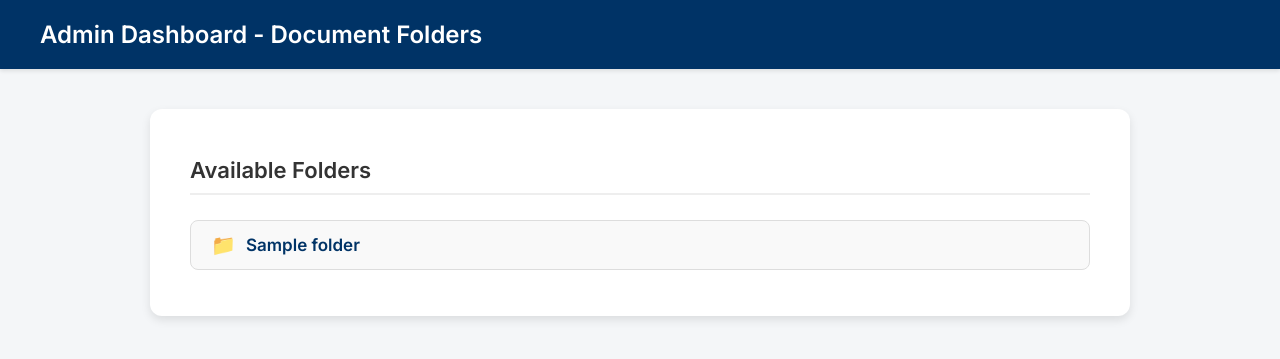
After one commit to MehulArya/DDR, a Django app: page /folders/ in a window 1280 px wide. The commit adds this page. Shown: the top 359 px of the page. Run offline with Django 5.2, Linux system fonts and the light colour scheme; tables that the repository leaves empty hold one stand-in row (values such as "Sample post").

Commit message:
Updated Users app with new views, templates, and models

```diff
--- /dev/null
+++ b/ddr_portal/Users/Templates/folder_list.html
@@ -0,0 +1,109 @@
+{% load static %}
+<!DOCTYPE html>
+<html lang="en">
+<head>
+  <meta charset="UTF-8">
+  <title>Document Folders | Admin Dashboard</title>
+  <link rel="stylesheet" href="{% static 'CSS/folder_list.css' %}">
+  <link href="https://fonts.googleapis.com/css2?family=Inter:wght@400;600&display=swap" rel="stylesheet">
+  <style>
+    body {
+      font-family: 'Inter', sans-serif;
+      background-color: #f4f6f8;
+      margin: 0;
+      padding: 0;
+    }
+
+    header {
+      background-color: #003366;
+      color: white;
+      padding: 20px 40px;
+      text-align: left;
+      box-shadow: 0 2px 4px rgba(0,0,0,0.1);
+    }
+
+    header h1 {
+      margin: 0;
+      font-size: 24px;
+    }
+
+    .container {
+      max-width: 900px;
+      margin: 40px auto;
+      background: white;
+      padding: 30px 40px;
+      border-radius: 12px;
+      box-shadow: 0 4px 10px rgba(0,0,0,0.1);
+    }
+
+    h2 {
+      color: #333;
+      margin-bottom: 25px;
+      font-size: 22px;
+      border-bottom: 2px solid #eee;
+      padding-bottom: 10px;
+    }
+
+    ul.folder-list {
+      list-style: none;
+      padding: 0;
+    }
+
+    ul.folder-list li {
+      padding: 12px 20px;
+      border: 1px solid #ddd;
+      margin-bottom: 12px;
+      border-radius: 8px;
+      background-color: #f9f9f9;
+      transition: all 0.2s ease-in-out;
+      display: flex;
+      align-items: center;
+      font-size: 17px;
+    }
+
+    ul.folder-list li:hover {
+      background-color: #e6f0ff;
+      border-color: #aac9ff;
+    }
+
+    ul.folder-list li a {
+      color: #003366;
+      text-decoration: none;
+      font-weight: 600;
+      margin-left: 10px;
+    }
+
+    ul.folder-list li a:hover {
+      text-decoration: underline;
+    }
+
+    .icon {
+      font-size: 20px;
+    }
+
+    .empty-message {
+      color: #888;
+      font-style: italic;
+    }
+  </style>
+</head>
+<body>
+  <header>
+    <h1>Admin Dashboard - Document Folders</h1>
+  </header>
+
+  <div class="container">
+    <h2>Available Folders</h2>
+    <ul class="folder-list">
+      {% for folder in folders %}
+        <li>
+          <span class="icon">📁</span>
+          <a href="{% url 'folder_documents' folder.id %}">{{ folder.folder_name }}</a>
+        </li>
+      {% empty %}
+        <li class="empty-message">No folders available.</li>
+      {% endfor %}
+    </ul>
+  </div>
+</body>
+</html>
--- /dev/null
+++ b/ddr_portal/Users/models.py
@@ -0,0 +1,33 @@
+# models.py
+from django.db import models
+
+class Folder(models.Model):
+    id = models.AutoField(primary_key=True)
+    folder_name = models.CharField(max_length=255)
+    parent = models.ForeignKey('self', on_delete=models.SET_NULL, null=True, blank=True)
+    category = models.CharField(max_length=100, blank=True, null=True)
+    created_at = models.DateTimeField()
+    updated_at = models.DateTimeField()
+    is_active = models.BooleanField(default=True)
+
+    class Meta:
+        db_table = 'FOLDERS'
+        managed = False
+
+    def __str__(self):
+        return self.folder_name
+
+class Document(models.Model):
+    id = models.AutoField(primary_key=True)
+    title = models.CharField(max_length=255)
+    description = models.TextField(blank=True, null=True)
+    folder = models.ForeignKey(Folder, on_delete=models.CASCADE)
+    dynamic_data = models.TextField(blank=True, null=True)
+    created_at = models.DateTimeField()
+
+    class Meta:
+        db_table = 'DOCUMENTS'
+        managed = False
+
+    def __str__(self):
+        return self.title
--- a/ddr_portal/Users/urls.py
+++ b/ddr_portal/Users/urls.py
@@ -11,4 +11,6 @@ urlpatterns = [
 path('head/', views.head_view, name='head'),
 path('faculty/', views.faculty_view, name='faculty'),
     path('role_redirect/', views.role_redirect, name='role_redirect'),
+    path('folders/', views.folder_list, name='folder_list'),
+    path('folders/<int:folder_id>/', views.folder_documents, name='folder_documents'),
 ]
--- a/ddr_portal/Users/views.py
+++ b/ddr_portal/Users/views.py
@@ -4,6 +4,8 @@ from django.contrib.auth import login, authenticate, logout
 from .forms import CustomUserCreationForm, CustomLoginForm
 from django.contrib.auth.decorators import login_required
 from django.db import connection
+from django.shortcuts import render, get_object_or_404
+from .models import Folder, Document
 
 def signup_view(request):
     if request.method == 'POST':
@@ -66,3 +68,17 @@ def role_redirect(request):
             return redirect('faculty')   # goes to path('Faculty/', ...)
 
     return redirect('login')  # fallback
+
+
+def folder_list(request):
+    folders = Folder.objects.filter(is_active=True)
+    return render(request, 'folder_list.html', {'folders': folders})
+
+# View to show documents inside a folder
+def folder_documents(request, folder_id):
+    folder = get_object_or_404(Folder, id=folder_id)
+    documents = Document.objects.filter(folder_id=folder.id)
+    return render(request, 'documents.html', {
+        'folder': folder,
+        'documents': documents
+    })
```
Also changed, not shown: ddr_portal/Users/Templates/admin.html (+4 -4 lines), ddr_portal/Users/Templates/documents.html (added, +18 -0 lines).
